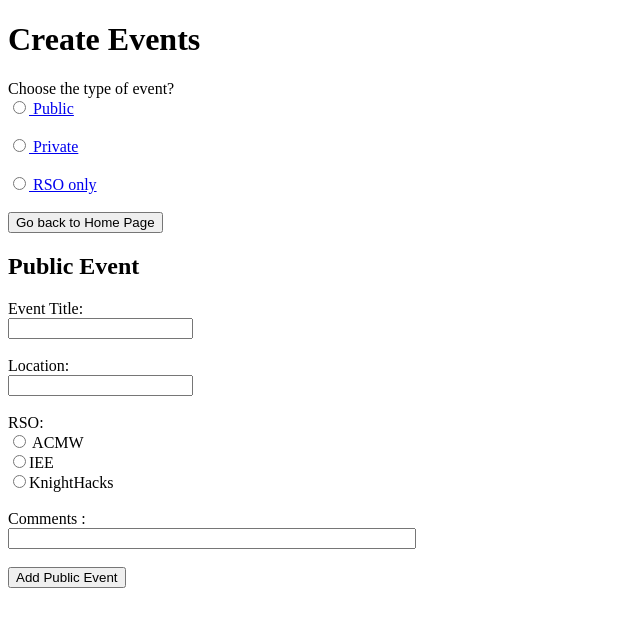
After one commit to pravallik/Events, a PHP site: page /publicEvents.php in a window 1280 px wide. The commit adds this page. Shown: the top 627 px of the page, without its empty margins (0-640 px from the left). Run offline with PHP 8.4, Linux system fonts and the light colour scheme.

Commit message:
added private and public events file and working on RSOevents.php

```diff
--- a/databases/CreateEvents.php
+++ b/databases/CreateEvents.php
@@ -8,16 +8,12 @@
 
 <body>
     <form class= "form-createevents" action ="includes/CreateEvents.inc.php" method = "post">
-                   Event Title:<br><input type ="text" name= "etitle" placeholder=""><br><br>
-                   Location:<br><input type ="text" name= "loc" placeholder=""><br><br>
-                   <!-- Date :<br><input type = "datetime-local" name = "dateEvents" placeholder = ""><br><br> -->
-                   RSO:<br>  <input type="radio" name="rso" value="ACM-W"> ACMW<br>
-                             <input type="radio" name="rso" value="IEE">IEE<br>
-                             <input type="radio" name="rso" value="KnightHacks">KnightHacks<br><br>
-                   Comments :<br><input style = "width: 400px;" type ="text" name= "disc" placeholder=""><br><br>
-                   <button type = "submit" name ="add-event">Add Event</button><br><br>
+                  Choose the type of event?<br>
+                  <a href = "publicEvents.php"> <input type="radio" name="public" value="Public"> Public</a><br><br>
+                  <a href = "privateEvents.php"> <input type="radio" name="private" value="Private"> Private</a><br><br>
+                  <a href = "rsoOnly.php"> <input type="radio" name="rsoOnly" value="rsoOnly"> RSO only</a><br><br>
 
-        </form>
+    </form>
     <a href = index.php><button>Go back to Home Page</button></a>
 
 
--- a/databases/includes/CreateEvents.inc.php
+++ b/databases/includes/createPublic.inc.php
@@ -1,6 +1,6 @@
 <?php
 
-if(isset($_POST['add-event']))
+if(isset($_POST['add-publicevent']))
 {
     require 'dbh.inc.php';
     $EventTitle  = $_POST['etitle'];
--- a/databases/joinRSO.php
+++ b/databases/joinRSO.php
@@ -1 +1 @@
-gftgkh.lsfduiutdtfnb fvtr678 xdrtyj
+hello whuffn szf gndbhv o'gedb vudfjbgnviaug
--- /dev/null
+++ b/databases/publicEvents.php
@@ -0,0 +1,24 @@
+<?php
+    require "CreateEvents.php";
+?>
+    <main>
+        <div class= "wrapper-main-public">
+            <section class = "section-default-public">
+                <h1>Public Event </h1>
+                <form class= "form-createPublic" action ="includes/createPublic.inc.php" method = "post">
+                    Event Title:<br><input type ="text" name= "etitle" placeholder=""><br><br>
+                    Location:<br><input type ="text" name= "loc" placeholder=""><br><br>
+                   <!-- Date :<br><input type = "datetime-local" name = "dateEvents" placeholder = ""><br><br> -->
+                    RSO:<br>  <input type="radio" name="rso" value="ACM-W"> ACMW<br>
+                             <input type="radio" name="rso" value="IEE">IEE<br>
+                             <input type="radio" name="rso" value="KnightHacks">KnightHacks<br><br>
+                    Comments :<br><input style = "width: 400px;" type ="text" name= "disc" placeholder=""><br><br>
+                   <button type = "submit" name ="add-publicevent">Add Public Event</button><br><br>
+                </form>
+            </section>
+        </div>
+    </main>
+
+<?php
+    require "footer.php";
+?>
```
Also changed, not shown: databases/includes/createPrivate.inc.php (added, +73 -0 lines), databases/privateEvents.php (added, +24 -0 lines).
